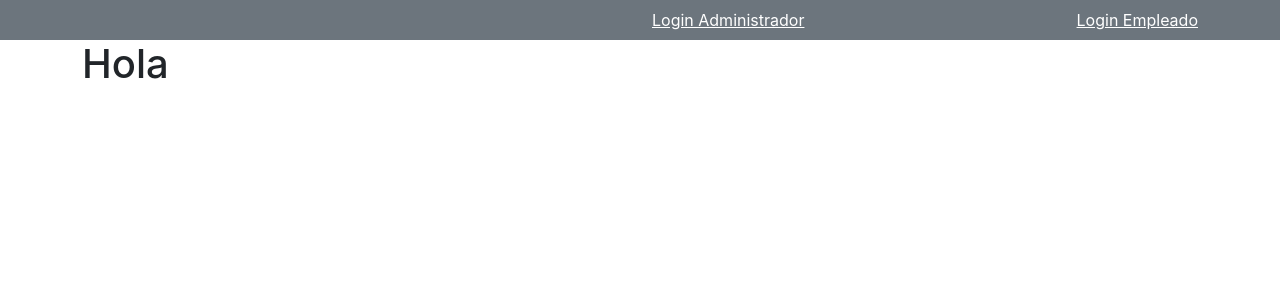
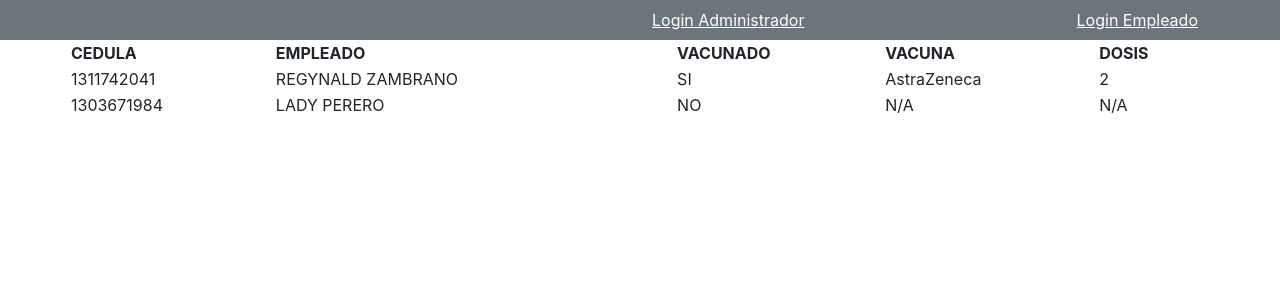
Before and after one commit to zreyleo/reto-kruger-frontend, a React (Create React App) app: page /administrador/empleados in a window 1280 px wide. Shown: the top 300 px of the page. Built offline with nearby package versions, Linux system fonts and the light colour scheme.

Commit message:
estilos a la tabla de empleados

```diff
--- a/src/App.js
+++ b/src/App.js
@@ -1,8 +1,7 @@
 import {
   BrowserRouter as Router,
   Switch,
-  Route,
-  Link
+  Route
 } from "react-router-dom";
 
 import { GlobalStateProvider } from './GlobalState';
@@ -13,6 +12,7 @@ import UpdateInformationForm from './components/UpdateInformationForm';
 import LoginAdministrador from "./components/LoginAdministrador";
 import Home from "./components/Home";
 import Navbar from "./components/Navbar";
+import EmployeesTable from "./components/EmployeesTable";
 
 function App() {
   return (
@@ -31,6 +31,9 @@ function App() {
 
             <Route path="/administrador/dashboard">
               <RegisterEmployeeForm />
+            </Route>
+            <Route path="/administrador/empleados">
+              <EmployeesTable />
             </Route>
 
             <Route path="/empleados">
--- /dev/null
+++ b/src/components/EmployeesTable.js
@@ -0,0 +1,37 @@
+import { useContext } from "react";
+
+import { Context } from "../GlobalState";
+
+const EmployeesTable = () => {
+    const { empleados } = useContext(Context)
+    return (
+        <div className="row">
+            <table>
+                <thead>
+                    <tr>
+                        <th className="text-uppercase">cedula</th>
+                        <th className="text-uppercase">empleado</th>
+                        <th className="text-uppercase">vacunado</th>
+                        <th className="text-uppercase">vacuna</th>
+                        <th className="text-uppercase">dosis</th>
+                    </tr>
+                </thead>
+                <tbody>
+                    {
+                        empleados.map(empleado => (
+                            <tr key={empleado.id}>
+                                <td>{empleado.cedula}</td>
+                                <td>{empleado.nombres + ' ' + empleado.apellidos}</td>
+                                <td>{empleado.vacunado ? 'SI' : 'NO'}</td>
+                                <td>{empleado.vacuna ? empleado.vacuna : 'N/A' }</td>
+                                <td>{empleado.dosis ? empleado.dosis : 'N/A' }</td>
+                            </tr>
+                        ))
+                    }
+                </tbody>
+            </table>
+        </div>
+    );
+}
+
+export default EmployeesTable;
--- a/src/components/Navbar.js
+++ b/src/components/Navbar.js
@@ -1,5 +1,6 @@
 import { useContext } from "react";
 import { Link } from "react-router-dom";
+import { ADMIN_ROLE } from "../CONSTANTS";
 
 import { Context } from "../GlobalState";
 
@@ -19,7 +20,18 @@ const Navbar = () => {
                                     <Link className="text-white" to="/login/empleados">Login Empleado</Link>
                                 </>
                             ) : (
-                                <Link className="text-white" to="/">Cerrar Sesi&oacute;n</Link>
+                                <>
+                                    {
+                                        sessionRole == ADMIN_ROLE && (
+                                            <>
+                                                <Link to="/administrador/dashboard" className="text-white">Registrar Empleados</Link>
+                                                <Link to="/administrador/empleados" className="text-white">Ver Empleados</Link>
+                                            </>
+                                        )
+                                    }
+
+                                    <Link className="text-white" to="/">Cerrar Sesi&oacute;n</Link>
+                                </>
                             )
                         }
                     </div>
--- a/src/components/RegisterEmployeeForm.js
+++ b/src/components/RegisterEmployeeForm.js
@@ -1,6 +1,7 @@
 import { useContext, useEffect, useState } from "react";
+import { useHistory } from "react-router";
 
-import { CANNOT_ADD_THAT_EMPLOYEE } from "../CONSTANTS";
+import { ADMIN_ROLE, CANNOT_ADD_THAT_EMPLOYEE } from "../CONSTANTS";
 
 import { Context } from "../GlobalState";
 
@@ -10,8 +11,9 @@ import FormField from "./FormField";
 import InputSubmit from "./InputSubmit";
 
 const RegisterEmployeeForm = () => {
-    const { empleados, addEmployee } = useContext(Context)
+    const { empleados, addEmployee, sessionRole } = useContext(Context)
 
+    const history = useHistory();
 
     const [cedula, setCedula] = useState('');
     const [nombres, setNombres] = useState('');
@@ -55,6 +57,12 @@ const RegisterEmployeeForm = () => {
     const handleChangeCorreo = (value) => {
         setCorreo(value.toLowerCase());
     }
+
+    useEffect(() => {
+        if (sessionRole != ADMIN_ROLE) {
+            history.push('/login/administrador')
+        }
+    }, []);
 
     useEffect(() => {
         if (!validateCedulaRegex.test(cedula)) { // error en la cedula
--- a/src/components/UpdateInformationForm.js
+++ b/src/components/UpdateInformationForm.js
@@ -1,13 +1,17 @@
-import { useContext, useState } from "react";
+import { useContext, useEffect, useState } from "react";
+import { useHistory } from "react-router";
 import moment from 'moment';
 
 import { Context } from '../GlobalState';
 
 import FormField from "./FormField";
 import InputSubmit from "./InputSubmit"
+import { EMPLOYEE_ROLE } from "../CONSTANTS";
 
 const UpdateInformationForm = () => {
-    const { sessionEmpleado, updateEmployeeInformation } = useContext(Context)
+    const { sessionEmpleado, updateEmployeeInformation, sessionRole } = useContext(Context)
+
+    const history = useHistory();
 
     const [nacimiento, setNacimiento] = useState(sessionEmpleado.fechaNacimiento || '')
     const [direccion, setDireccion] = useState(sessionEmpleado.direccion || '')
@@ -22,6 +26,12 @@ const UpdateInformationForm = () => {
 
     const minVacunacion = moment("2020-12-31").format("YYYY-MM-DD");
     const maxVacunacion = moment().subtract(15, "days").format("YYYY-MM-DD");
+
+    useEffect(() => {
+        if (sessionRole != EMPLOYEE_ROLE) {
+            history.push('/login/empleados')
+        }
+    }, []);
 
     const handleClickVacunado = () => {
         setVacuna('')
```
Also changed, not shown: 1 other file (tests, documents, lock files or other folders).
